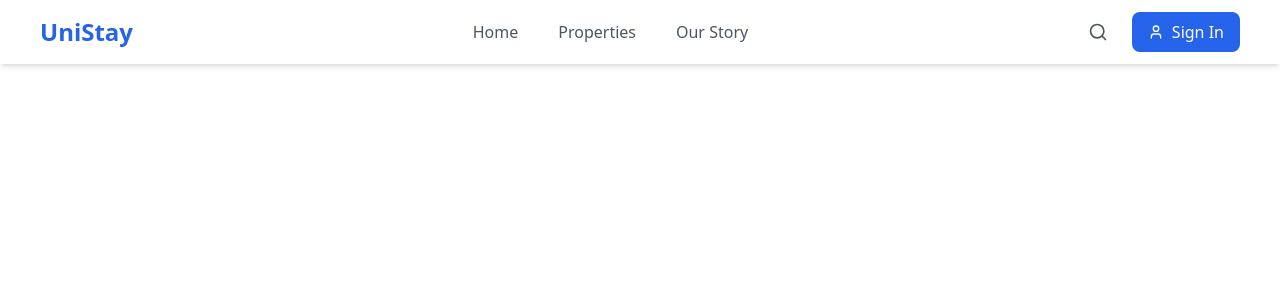
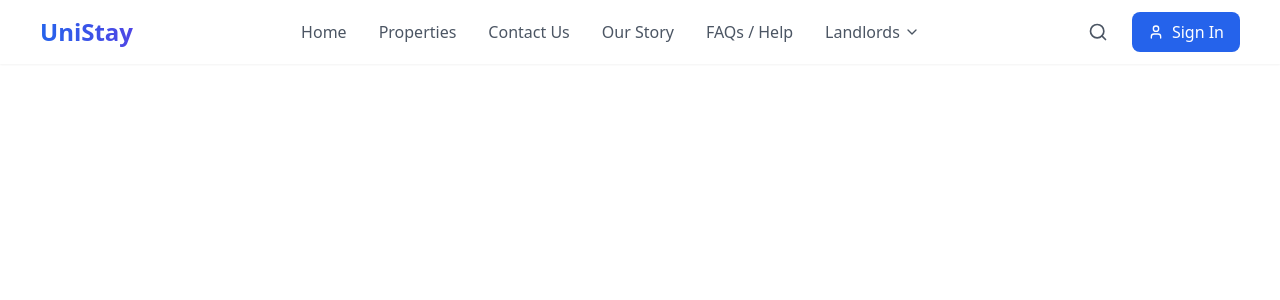
Before and after one commit to kelvin-2/uin-Stay, a React (Vite) app: page /property/1 in a window 1280 px wide. Shown: the top 300 px of the page. Built offline with nearby package versions, Linux system fonts and the light colour scheme.

Commit message:
enhenced nav-bar

```diff
--- a/src/components/Benefits.jsx
+++ b/src/components/Benefits.jsx
@@ -1,28 +1,37 @@
 import React from "react";
 
-function Benefits(){
-    return(
-        <div className="bg-blue-50 py-16 w-full">
-        <div className="px-4">
+function Benefits() {
+  const benefits = [
+    {
+      title: "Verified Properties",
+      description: "All our properties are thoroughly verified for your peace of mind.",
+      icon: "🏠"
+    },
+    {
+      title: "Student-Focused",
+      description: "Properties selected specifically for students' needs and budgets.",
+      icon: "👨‍🎓"
+    },
+    {
+      title: "Easy Booking",
+      description: "Simple and straightforward process to secure your accommodation.",
+      icon: "✅"
+    }
+  ];
+
+  return (
+    <section className="w-full  py-16">
+      <div className="container mx-auto px-4 max-w-7xl">
         <h2 className="text-3xl font-bold text-center text-gray-900 mb-12">
           Why Choose UniStay?
         </h2>
         <div className="grid grid-cols-1 md:grid-cols-3 gap-8">
-            {[
-              {
-                title: "Verified Properties",
-                description: "All our properties are thoroughly verified for your peace of mind."
-              },
-              {
-                title: "Student-Focused",
-                description: "Properties selected specifically for students' needs and budgets."
-              },
-              {
-                title: "Easy Booking",
-                description: "Simple and straightforward process to secure your accommodation."
-              }
-            ].map((benefit, index) => (
-              <div key={index} className="bg-white rounded-lg p-6 shadow-sm hover:shadow-md transition-shadow">
+          {benefits.map((benefit, index) => (
+            <div
+              key={index}
+              className="bg-white rounded-lg p-6 shadow-sm hover:shadow-md transition-all duration-200 cursor-pointer"
+            >
+              <div className="text-3xl mb-4">{benefit.icon}</div>
               <h3 className="text-xl font-semibold text-gray-900 mb-2">
                 {benefit.title}
               </h3>
@@ -33,7 +42,8 @@ function Benefits(){
           ))}
         </div>
       </div>
-      </div>
-    )
+    </section>
+  );
 }
+
 export default Benefits;
--- a/src/components/Navbar.jsx
+++ b/src/components/Navbar.jsx
@@ -1,46 +1,97 @@
-import React, { useState, useCallback } from 'react';
+import React, { useState, useCallback, useEffect } from 'react';
 import { Link, useLocation } from 'react-router-dom';
-import { Menu, X, Search, User, Heart } from 'lucide-react';
+import { Menu, X, Search, User, Heart, ChevronDown } from 'lucide-react';
 
 const Navbar = () => {
   const [isOpen, setIsOpen] = useState(false);
+  const [scrolled, setScrolled] = useState(false);
+  const [dropdownOpen, setDropdownOpen] = useState(false);
   const location = useLocation();
+
+  // Handle scroll effect
+  useEffect(() => {
+    const handleScroll = () => {
+      const isScrolled = window.scrollY > 20;
+      setScrolled(isScrolled);
+    };
+
+    window.addEventListener('scroll', handleScroll);
+    return () => window.removeEventListener('scroll', handleScroll);
+  }, []);
 
   // Memoized function to check active links
   const isActive = useCallback((path) => location.pathname === path, [location]);
 
+  const navLinks = [
+    { path: "/", label: "Home" },
+    { path: "/Properties", label: "Properties" },
+    { path: "/Contact-Us", label: "Contact Us" },
+    { path: "/Our-Story", label: "Our Story" },
+    { path: "/Help", label: "FAQs / Help" },
+  ];
+
   return (
-    <nav className="bg-white shadow-md w-full fixed top-0 left-0 z-50">
+    <nav className={`fixed top-0 left-0 w-full z-50 transition-all duration-300 ${
+      scrolled ? 'bg-white/95 backdrop-blur-md shadow-md' : 'bg-white shadow-sm'
+    }`}>
       <div className="max-w-7xl mx-auto px-6 md:px-10">
         <div className="flex justify-between items-center h-16">
 
           {/* Logo */}
-          <Link to="/" className="text-2xl font-bold text-blue-600 cursor-pointer">
-            UniStay
+          <Link to="/" className="flex items-center space-x-2">
+            <span className="text-2xl font-bold bg-gradient-to-r from-blue-600 to-indigo-600 bg-clip-text text-transparent">
+              UniStay
+            </span>
           </Link>
 
           {/* Desktop Menu */}
-          <div className="hidden md:flex items-center space-x-10 ">
-            {["/", "/Properties", "/Our Story"].map((path, index) => (
+          <div className="hidden md:flex items-center space-x-8">
+            {navLinks.map((link) => (
               <Link
-                key={index}
-                to={path}
-                className={`${isActive(path) ? 'text-blue-600' : 'text-gray-600'} hover:text-blue-600 cursor-pointer`}
+                key={link.path}
+                to={link.path}
+                className={`relative group ${
+                  isActive(link.path) ? 'text-blue-600' : 'text-gray-600'
+                }`}
               >
-                {path === '/' ? 'Home' : path.replace('/', '')}
+                <span className="hover:text-blue-600 transition-colors duration-200">
+                  {link.label}
+                </span>
+                <span className={`absolute bottom-0 left-0 w-full h-0.5 bg-blue-600 transform origin-left transition-transform duration-200 scale-x-0 group-hover:scale-x-100 ${
+                  isActive(link.path) ? 'scale-x-100' : ''
+                }`} />
               </Link>
             ))}
+
+            {/* Landlords Dropdown */}
+            <div className="relative" onMouseEnter={() => setDropdownOpen(true)} onMouseLeave={() => setDropdownOpen(false)}>
+              <button className="flex items-center space-x-1 text-gray-600 hover:text-blue-600 transition-colors duration-200">
+                <span>Landlords</span>
+                <ChevronDown className="w-4 h-4" />
+              </button>
+
+              {dropdownOpen && (
+                <div className="absolute top-full right-0 mt-2 w-48 bg-white rounded-lg shadow-lg py-2 z-50 transform transition-all duration-200">
+                  <Link to="/list-property" className="block px-4 py-2 text-gray-600 hover:bg-blue-50 hover:text-blue-600">
+                    List Your Property
+                  </Link>
+                  <Link to="/landlord-guide" className="block px-4 py-2 text-gray-600 hover:bg-blue-50 hover:text-blue-600">
+                    Landlord Guide
+                  </Link>
+                  <Link to="/pricing" className="block px-4 py-2 text-gray-600 hover:bg-blue-50 hover:text-blue-600">
+                    Pricing
+                  </Link>
+                </div>
+              )}
+            </div>
           </div>
 
           {/* Desktop Icons */}
           <div className="hidden md:flex items-center space-x-6">
-            <Link to="./SearchBox" className="text-gray-600 hover:text-blue-600 cursor-pointer">
+            <button className="text-gray-600 hover:text-blue-600 transition-colors duration-200">
               <Search className="h-5 w-5" />
-            </Link>
-            {/*<Link to="/favorites" className="text-gray-600 hover:text-blue-600">
-              <Heart className="h-5 w-5" />
-            </Link>*/}
-            <Link to="/signin" className="bg-blue-600 text-white px-4 py-2 rounded-lg hover:bg-blue-700 flex items-center space-x-2 cursor-pointer">
+            </button>
+            <Link to="/signin" className="bg-blue-600 text-white px-4 py-2 rounded-lg hover:bg-blue-700 transition-colors duration-200 flex items-center space-x-2">
               <User className="h-4 w-4" />
               <span>Sign In</span>
             </Link>
@@ -49,7 +100,7 @@ const Navbar = () => {
           {/* Mobile menu button */}
           <button
             onClick={() => setIsOpen(!isOpen)}
-            className="md:hidden text-gray-600 hover:text-blue-600"
+            className="md:hidden text-gray-600 hover:text-blue-600 transition-colors duration-200"
             aria-label="Toggle navigation menu"
           >
             {isOpen ? <X className="h-6 w-6" /> : <Menu className="h-6 w-6" />}
@@ -57,30 +108,42 @@ const Navbar = () => {
         </div>
 
         {/* Mobile Menu */}
-        <div
-          className={`md:hidden transition-all duration-300 ${
-            isOpen ? 'max-h-screen opacity-100' : 'max-h-0 opacity-0 overflow-hidden'
-          }`}
-        >
-          <div className="flex flex-col space-y-4 pb-4">
-            {["/", "/properties", "/cities", "/about"].map((path, index) => (
+        <div className={`md:hidden transition-all duration-300 ease-in-out ${
+          isOpen ? 'max-h-screen opacity-100' : 'max-h-0 opacity-0 overflow-hidden'
+        }`}>
+          <div className="flex flex-col space-y-4 pb-6 pt-2">
+            {navLinks.map((link) => (
               <Link
-                key={index}
-                to={path}
-                className={`${isActive(path) ? 'text-blue-600' : 'text-gray-600'} hover:text-blue-600 py-2`}
+                key={link.path}
+                to={link.path}
+                className={`${
+                  isActive(link.path) ? 'text-blue-600' : 'text-gray-600'
+                } hover:text-blue-600 py-2 transition-colors duration-200`}
                 onClick={() => setIsOpen(false)}
               >
-                {path === '/' ? 'Home' : path.replace('/', '')}
+                {link.label}
               </Link>
             ))}
-            <div className="flex items-center space-x-4 pt-2">
-              <Link to="/search" className="text-gray-600 hover:text-blue-600" onClick={() => setIsOpen(false)}>
+
+            {/* Mobile Landlords Section */}
+            <div className="border-t border-gray-100 pt-4">
+              <div className="text-gray-600 font-medium mb-2">Landlords</div>
+              <div className="flex flex-col space-y-2 pl-4">
+                <Link to="/list-property" className="text-gray-600 hover:text-blue-600">List Your Property</Link>
+                <Link to="/landlord-guide" className="text-gray-600 hover:text-blue-600">Landlord Guide</Link>
+                <Link to="/pricing" className="text-gray-600 hover:text-blue-600">Pricing</Link>
+              </div>
+            </div>
+
+            <div className="flex items-center space-x-4 pt-4 border-t border-gray-100">
+              <button className="text-gray-600 hover:text-blue-600 transition-colors duration-200">
                 <Search className="h-5 w-5" />
-              </Link>
-              <Link to="/favorites" className="text-gray-600 hover:text-blue-600" onClick={() => setIsOpen(false)}>
-                <Heart className="h-5 w-5" />
-              </Link>
-              <Link to="/signin" className="bg-blue-600 text-white px-4 py-2 rounded-lg hover:bg-blue-700 flex items-center space-x-2" onClick={() => setIsOpen(false)}>
+              </button>
+              <Link
+                to="/signin"
+                className="bg-blue-600 text-white px-4 py-2 rounded-lg hover:bg-blue-700 transition-colors duration-200 flex items-center space-x-2"
+                onClick={() => setIsOpen(false)}
+              >
                 <User className="h-4 w-4" />
                 <span>Sign In</span>
               </Link>
```
Lines whose indentation alone changed are shown as unchanged.
